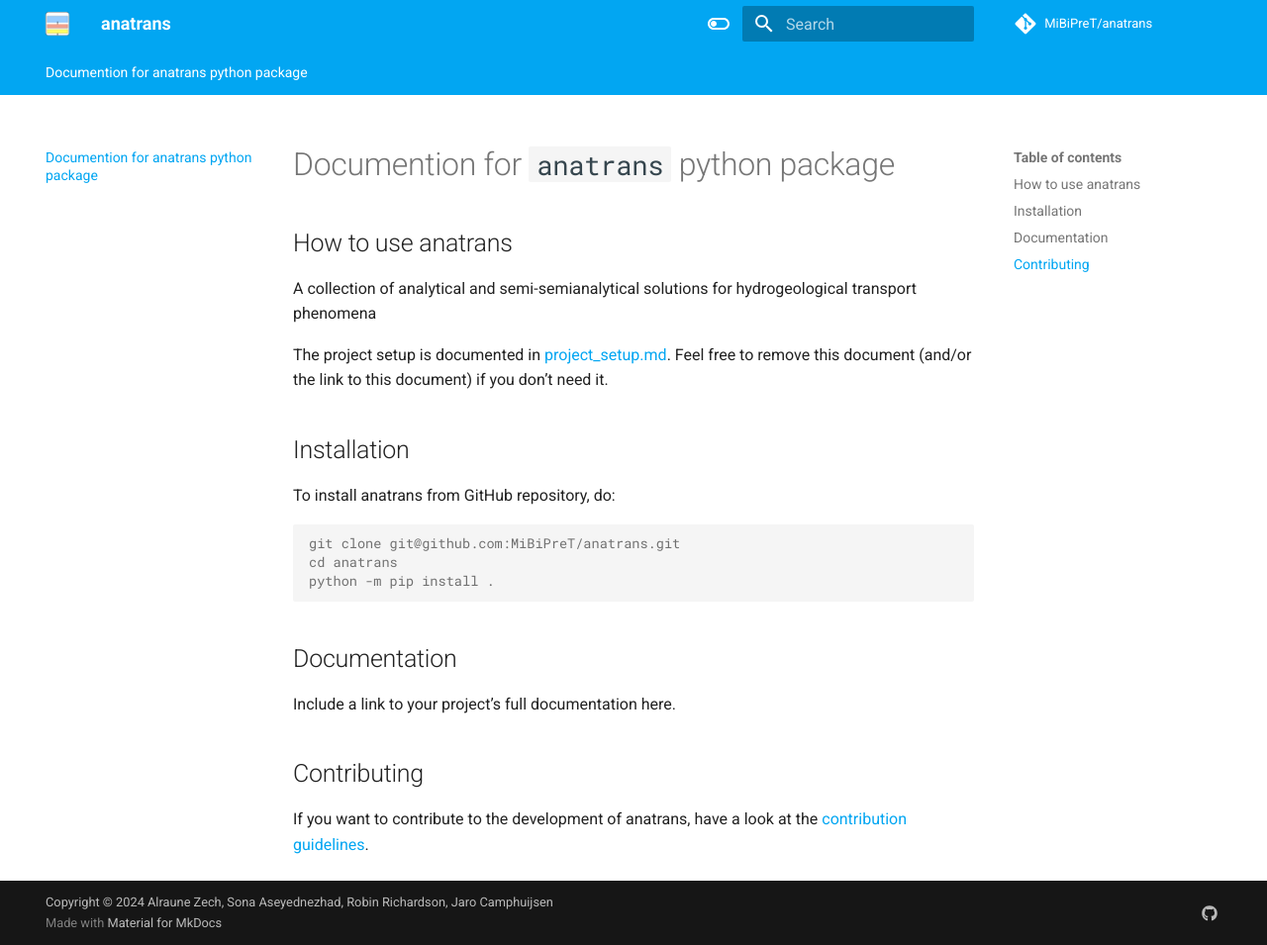
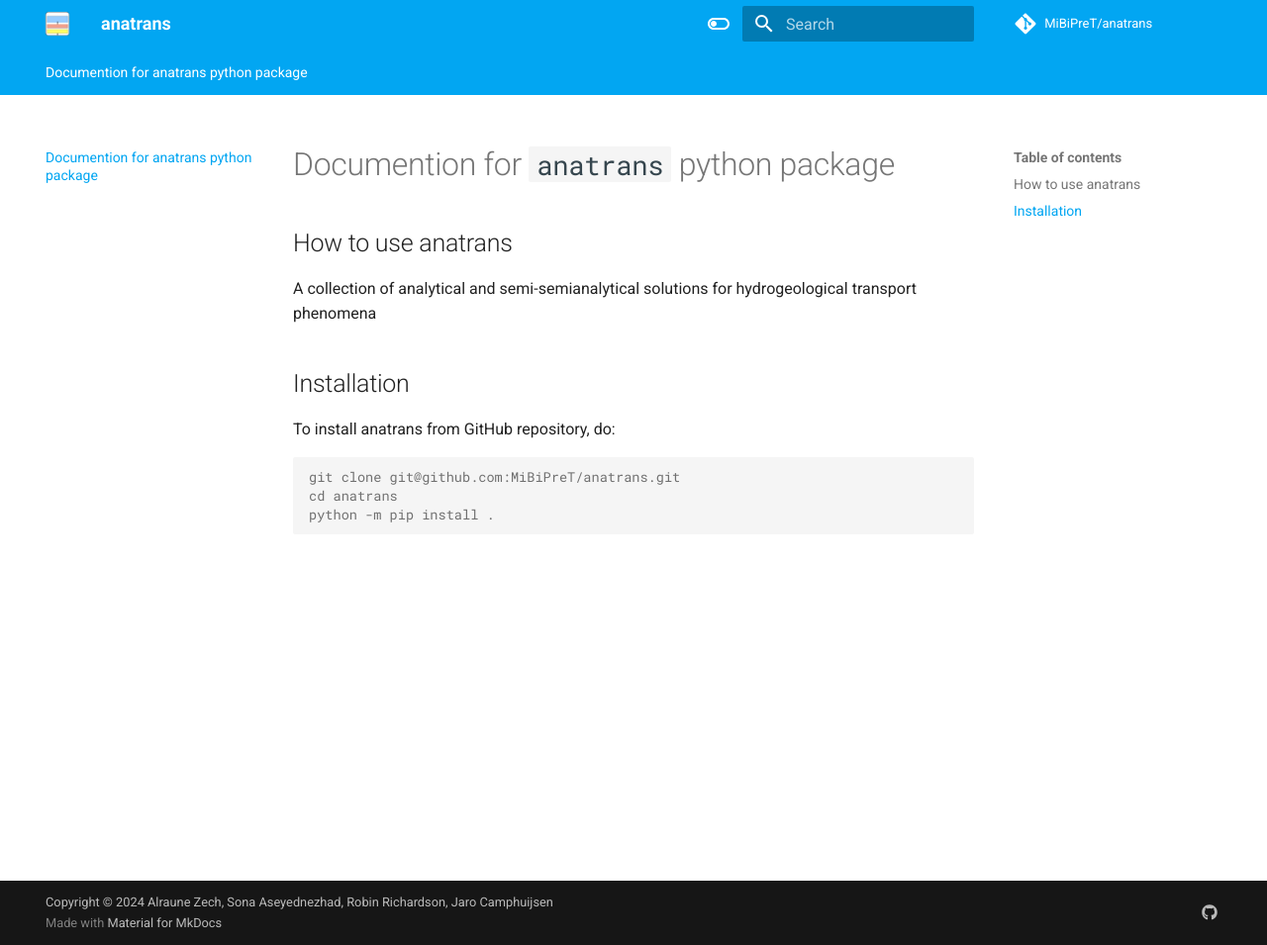
Before and after one commit to MiBiPreT/mibitrans, an MkDocs documentation site: the page built from docs/index.md, in a window 1280 px wide and 955 px high. Shown: the whole window at 99% size. Built offline with MkDocs 1.6.1 and Material for MkDocs 9.7.7, drawn with Linux system fonts in a browser that asks for light colours; a script that is not in the unit is left out; comment, search, counter and statistics services are not loaded.

Commit message:
Update index.md

````diff
--- a/docs/index.md
+++ b/docs/index.md
@@ -3,8 +3,6 @@
 ## How to use anatrans
 
 A collection of analytical and semi-semianalytical solutions for hydrogeological transport phenomena
-
-The project setup is documented in [project_setup.md](project_setup.md). Feel free to remove this document (and/or the link to this document) if you don't need it.
 
 ## Installation
 
@@ -15,12 +13,3 @@ git clone git@github.com:MiBiPreT/anatrans.git
 cd anatrans
 python -m pip install .
 ```
-
-## Documentation
-
-Include a link to your project's full documentation here.
-
-## Contributing
-
-If you want to contribute to the development of anatrans,
-have a look at the [contribution guidelines](CONTRIBUTING.md).
````
